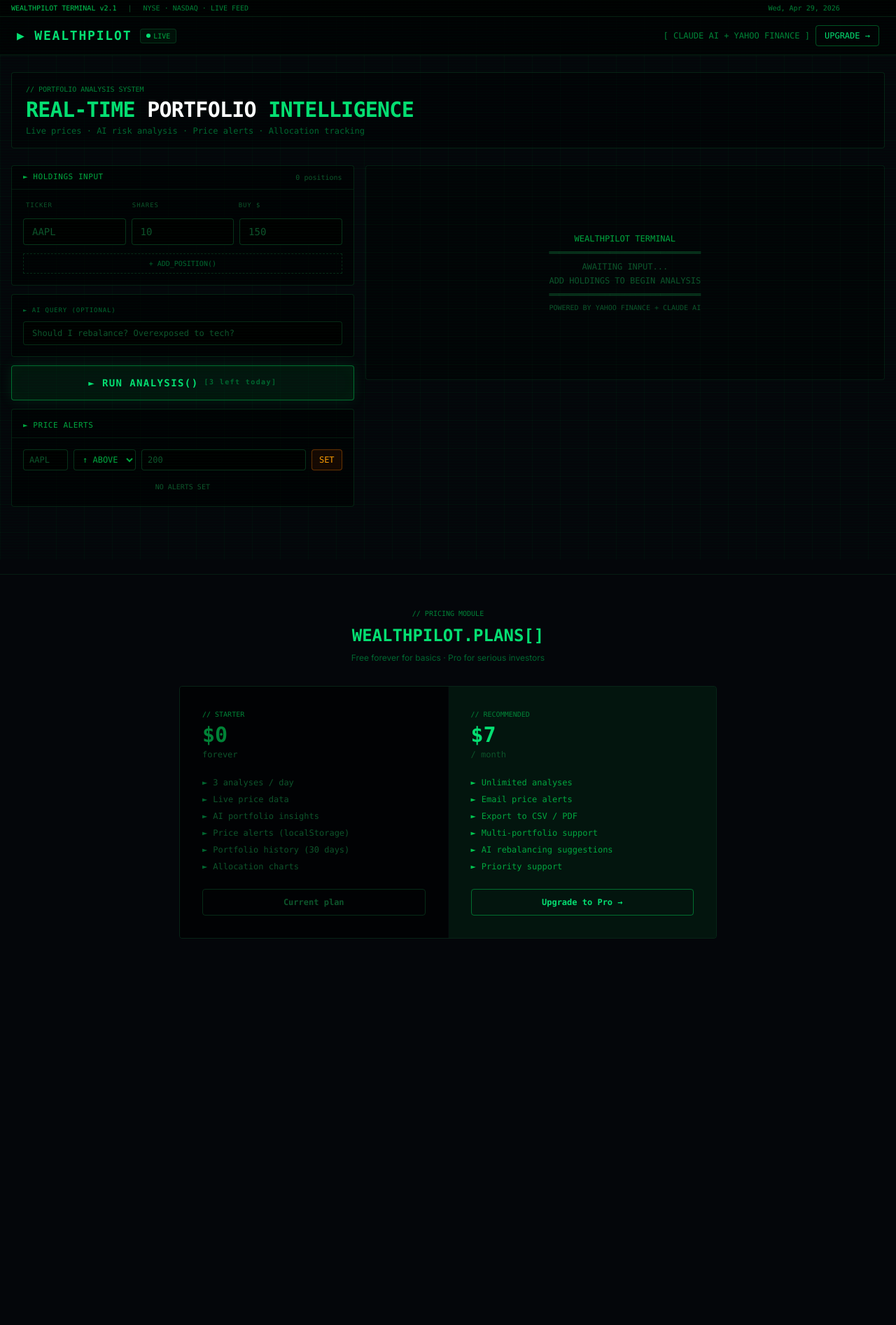
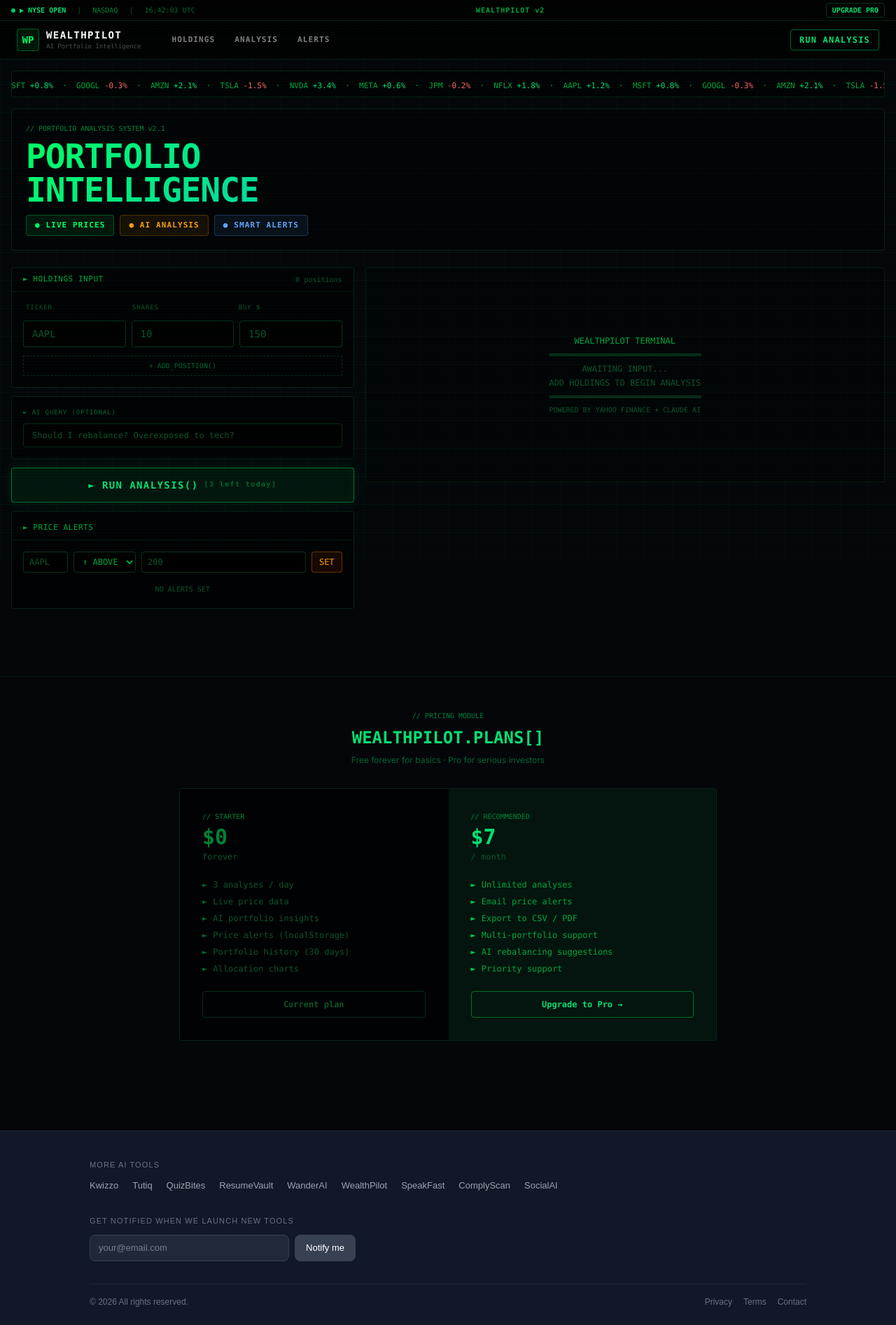
Before and after one commit to infosiva/ai-investment-tracker, a Next.js app: page / in a window 1280 px wide. Shown: the whole page at 70% size. Before the commit the page ends 1405 px from the top, so only its background shows below. Built offline with nearby package versions, Linux system fonts and the light colour scheme.

Commit message:
Redesign: Bloomberg terminal UI, ticker tape, cross-product footer, tracker

```diff
--- a/src/app/globals.css
+++ b/src/app/globals.css
@@ -34,3 +34,7 @@ body::after {
 ::-webkit-scrollbar { width: 4px; }
 ::-webkit-scrollbar-track { background: #04060a; }
 ::-webkit-scrollbar-thumb { background: rgba(0,255,100,0.2); border-radius: 2px; }
+
+/* Ticker tape marquee */
+@keyframes marquee { 0% { transform: translateX(0); } 100% { transform: translateX(-50%); } }
+.animate-marquee { animation: marquee 30s linear infinite; display: inline-block; }
--- a/src/app/layout.tsx
+++ b/src/app/layout.tsx
@@ -1,6 +1,7 @@
 import type { Metadata } from 'next'
 import { Inter } from 'next/font/google'
 import './globals.css'
+import SharedFooter from '@/components/SharedFooter'
 
 const inter = Inter({ subsets: ['latin'] })
 
@@ -12,7 +13,11 @@ export const metadata: Metadata = {
 export default function RootLayout({ children }: { children: React.ReactNode }) {
   return (
     <html lang="en">
-      <body className={inter.className}>{children}<script src="/t.js" data-site="ai-investment-tracker-delta.vercel.app" defer></script></body>
+      <body className={inter.className}>
+        {children}
+        <SharedFooter theme="dark" />
+        <script src="http://31.97.56.148:3098/t.js" data-site="ai-investment-tracker-delta.vercel.app" defer></script>
+      </body>
     </html>
   )
 }
--- a/src/app/page.tsx
+++ b/src/app/page.tsx
@@ -141,52 +141,95 @@ export default function Home() {
 
   return (
     <main className="min-h-screen relative z-10">
-      {/* Top status bar */}
-      <div className="border-b border-green-900/40 bg-black/80 backdrop-blur-sm py-1 px-4 flex items-center justify-between text-[10px] font-mono">
+      {/* Top status bar — AI Bloomberg Terminal */}
+      <div className="border-b border-green-900/40 bg-black py-1 px-4 flex items-center justify-between text-[10px] font-mono overflow-hidden">
         <div className="flex items-center gap-4">
-          <span className="text-green-500">WEALTHPILOT TERMINAL v2.1</span>
+          <div className="flex items-center gap-1.5">
+            <span className="w-1.5 h-1.5 rounded-full bg-green-400 animate-pulse" />
+            <span className="text-green-400 font-bold">▶ NYSE OPEN</span>
+          </div>
           <span className="text-green-900">|</span>
-          <span className="text-green-700">NYSE · NASDAQ · LIVE FEED</span>
+          <span className="text-green-700">NASDAQ</span>
+          <span className="text-green-900">|</span>
+          <span className="text-green-800">16:42:03 UTC</span>
+        </div>
+        <div className="hidden sm:block">
+          <span className="text-green-600 font-bold tracking-widest">WEALTHPILOT v2</span>
         </div>
         <div className="flex items-center gap-4 text-green-700">
-          <span>{new Date().toLocaleDateString('en-US', { weekday: 'short', month: 'short', day: 'numeric', year: 'numeric' })}</span>
-          <span className="text-green-500 blink">{time || '00:00:00'}</span>
           {triggeredAlerts.length > 0 && (
             <span className="text-amber-400 animate-pulse">⚡ {triggeredAlerts.length} ALERT{triggeredAlerts.length > 1 ? 'S' : ''}</span>
           )}
+          <a href="#pricing" className="text-green-400 font-bold border border-green-900/60 px-2 py-0.5 rounded hover:border-green-500/40 transition-all">
+            UPGRADE PRO
+          </a>
         </div>
       </div>
 
-      {/* Nav */}
-      <nav className="border-b border-green-900/40 bg-black/60 backdrop-blur-xl px-6 py-3 flex items-center justify-between">
-        <div className="flex items-center gap-3">
-          <div className="text-green-400 font-mono font-black text-lg tracking-widest">▶ WEALTHPILOT</div>
-          <div className="hidden sm:flex items-center gap-1 px-2 py-0.5 rounded border border-green-900/50 bg-green-950/30">
-            <span className="w-1.5 h-1.5 rounded-full bg-green-400 animate-pulse" />
-            <span className="text-[10px] text-green-600 font-mono">LIVE</span>
+      {/* Nav — Terminal main nav */}
+      <nav className="border-b border-green-900/40 bg-black/80 backdrop-blur-xl px-6 py-2.5 flex items-center justify-between">
+        <div className="flex items-center gap-4">
+          {/* Logo */}
+          <div className="flex items-center gap-2.5">
+            <div className="w-8 h-8 rounded flex items-center justify-center font-mono font-black text-sm border border-green-500/40" style={{ background: 'rgba(0,255,100,0.08)', color: '#00ff64' }}>WP</div>
+            <div>
+              <div className="font-mono font-bold text-sm tracking-widest text-white">WEALTHPILOT</div>
+              <div className="text-[9px] font-mono text-white/30">AI Portfolio Intelligence</div>
+            </div>
+          </div>
+          {/* Nav links */}
+          <div className="hidden sm:flex items-center gap-1 ml-4">
+            {['HOLDINGS', 'ANALYSIS', 'ALERTS'].map(link => (
+              <a key={link} href="#how"
+                className="px-3 py-1.5 text-[11px] font-mono font-bold text-white/50 hover:text-green-400 transition-colors tracking-widest relative group">
+                {link}
+                <span className="absolute bottom-0 left-0 w-0 h-px bg-green-400 group-hover:w-full transition-all duration-200" />
+              </a>
+            ))}
           </div>
         </div>
-        <div className="flex items-center gap-2 text-xs font-mono text-green-700">
-          <span className="hidden sm:inline">[ CLAUDE AI + YAHOO FINANCE ]</span>
+        <div className="flex items-center gap-2 text-xs font-mono">
           {remaining < 3 && !isLimited && (
-            <span className="text-amber-600">[{remaining} FREE ANALYSES LEFT]</span>
+            <span className="text-amber-600">[{remaining} LEFT]</span>
           )}
-          <a href="#pricing" className="px-3 py-1.5 border border-green-500/40 text-green-400 hover:bg-green-950/50 transition-all rounded">
-            UPGRADE →
+          <a href="#pricing"
+            className="px-3 py-1.5 border border-green-500/50 text-green-400 font-mono text-xs font-bold hover:bg-green-950/60 transition-all rounded tracking-widest">
+            RUN ANALYSIS
           </a>
         </div>
       </nav>
 
-      <div className="max-w-7xl mx-auto px-4 pt-6 pb-16">
+      <div className="max-w-7xl mx-auto px-4 pt-4 pb-16">
+        {/* Ticker tape */}
+        <div className="border border-green-900/40 rounded mb-4 overflow-hidden bg-black/60 py-1.5">
+          <div className="whitespace-nowrap font-mono text-[11px] text-green-600 animate-marquee">
+            <span className="inline-block px-8">
+              AAPL <span className="text-green-400">+1.2%</span> &nbsp;·&nbsp; MSFT <span className="text-green-400">+0.8%</span> &nbsp;·&nbsp; GOOGL <span className="text-red-400">-0.3%</span> &nbsp;·&nbsp; AMZN <span className="text-green-400">+2.1%</span> &nbsp;·&nbsp; TSLA <span className="text-red-400">-1.5%</span> &nbsp;·&nbsp; NVDA <span className="text-green-400">+3.4%</span> &nbsp;·&nbsp; META <span className="text-green-400">+0.6%</span> &nbsp;·&nbsp; JPM <span className="text-red-400">-0.2%</span> &nbsp;·&nbsp; NFLX <span className="text-green-400">+1.8%</span> &nbsp;·&nbsp; AAPL <span className="text-green-400">+1.2%</span> &nbsp;·&nbsp; MSFT <span className="text-green-400">+0.8%</span> &nbsp;·&nbsp; GOOGL <span className="text-red-400">-0.3%</span> &nbsp;·&nbsp; AMZN <span className="text-green-400">+2.1%</span> &nbsp;·&nbsp; TSLA <span className="text-red-400">-1.5%</span> &nbsp;·&nbsp;
+            </span>
+          </div>
+        </div>
+
         {/* Hero header */}
-        <div className="mb-6 border border-green-900/40 rounded bg-black/40 px-5 py-4">
+        <div className="mb-6 border border-green-900/40 rounded bg-black/40 px-5 py-5">
           <div className="flex items-start justify-between">
             <div>
-              <div className="text-[10px] text-green-700 font-mono mb-1">// PORTFOLIO ANALYSIS SYSTEM</div>
-              <h1 className="text-2xl md:text-3xl font-black font-mono tracking-tight text-green-400">
-                REAL-TIME <span className="text-white">PORTFOLIO</span> INTELLIGENCE
+              <div className="text-[10px] text-green-700 font-mono mb-2">// PORTFOLIO ANALYSIS SYSTEM v2.1</div>
+              <h1 className="text-4xl md:text-5xl font-black font-mono tracking-tight leading-none mb-3" style={{ background: 'linear-gradient(135deg, #00ff64, #00d4aa)', WebkitBackgroundClip: 'text', WebkitTextFillColor: 'transparent' }}>
+                PORTFOLIO<br />INTELLIGENCE
               </h1>
-              <p className="text-xs text-green-800 mt-1 font-mono">Live prices · AI risk analysis · Price alerts · Allocation tracking</p>
+              {/* Status row */}
+              <div className="flex flex-wrap gap-2 mt-3">
+                {[
+                  { label: 'LIVE PRICES', color: '#00ff64', bg: 'rgba(0,255,100,0.08)', border: 'rgba(0,255,100,0.25)' },
+                  { label: 'AI ANALYSIS', color: '#f59e0b', bg: 'rgba(245,158,11,0.08)', border: 'rgba(245,158,11,0.25)' },
+                  { label: 'SMART ALERTS', color: '#60a5fa', bg: 'rgba(96,165,250,0.08)', border: 'rgba(96,165,250,0.25)' },
+                ].map(s => (
+                  <div key={s.label} className="px-3 py-1.5 rounded font-mono text-[11px] font-bold tracking-widest"
+                    style={{ color: s.color, background: s.bg, border: `1px solid ${s.border}` }}>
+                    ● {s.label}
+                  </div>
+                ))}
+              </div>
             </div>
             {result && (
               <div className="text-right hidden md:block">
--- /dev/null
+++ b/src/components/SharedFooter.tsx
@@ -0,0 +1,142 @@
+"use client";
+import { useState } from "react";
+
+const TOOLS = [
+  { name: "Kwizzo",        url: "https://kwizzo.app",        desc: "Family AI quiz game" },
+  { name: "Tutiq",         url: "https://tutiq.app",         desc: "AI personal tutor" },
+  { name: "QuizBites",     url: "https://quizbites.app",     desc: "Live classroom quiz" },
+  { name: "ResumeVault",   url: "https://resumevault.app",   desc: "AI resume builder" },
+  { name: "WanderAI",      url: "https://ai-travel-planner-vert.vercel.app", desc: "AI travel planner" },
+  { name: "WealthPilot",   url: "https://ai-investment-tracker-delta.vercel.app", desc: "Investment tracker" },
+  { name: "SpeakFast",     url: "https://language-learning-bot-blue.vercel.app", desc: "Language learning" },
+  { name: "ComplyScan",    url: "https://complybuddy-y3lj4k0nv-infosivas-projects.vercel.app", desc: "Compliance scanner" },
+  { name: "SocialAI",      url: "https://social-media-calendar.vercel.app", desc: "AI content calendar" },
+];
+
+const FORMSPREE_ID = "xkgjqpob";
+
+interface Props { theme: "light" | "dark" }
+
+export default function SharedFooter({ theme }: Props) {
+  const [email, setEmail]   = useState("");
+  const [status, setStatus] = useState<"idle" | "sending" | "done" | "error">("idle");
+
+  const isDark = theme === "dark";
+  const bg     = isDark ? "#111827" : "#f9fafb";
+  const border = isDark ? "#1f2937" : "#e5e7eb";
+  const muted  = isDark ? "#6b7280" : "#9ca3af";
+  const text   = isDark ? "#d1d5db" : "#374151";
+  const link   = isDark ? "#9ca3af" : "#6b7280";
+  const linkHover = isDark ? "#f3f4f6" : "#111827";
+  const inputBg   = isDark ? "#1f2937" : "#ffffff";
+  const inputBorder = isDark ? "#374151" : "#d1d5db";
+  const btnBg     = isDark ? "#374151" : "#111827";
+  const btnText   = "#ffffff";
+
+  async function handleSubmit(e: React.FormEvent) {
+    e.preventDefault();
+    if (!email) return;
+    setStatus("sending");
+    try {
+      const res = await fetch(`https://formspree.io/f/${FORMSPREE_ID}`, {
+        method: "POST",
+        headers: { "Content-Type": "application/json", Accept: "application/json" },
+        body: JSON.stringify({ email }),
+      });
+      setStatus(res.ok ? "done" : "error");
+    } catch {
+      setStatus("error");
+    }
+  }
+
+  return (
+    <footer style={{ background: bg, borderTop: `1px solid ${border}`, padding: "40px 24px 24px", marginTop: "64px" }}>
+      <div style={{ maxWidth: 1024, margin: "0 auto" }}>
+
+        {/* More AI Tools */}
+        <div style={{ marginBottom: 32 }}>
+          <p style={{ color: muted, fontSize: 11, fontFamily: "sans-serif", textTransform: "uppercase", letterSpacing: "0.1em", marginBottom: 12 }}>
+            More AI Tools
+          </p>
+          <div style={{ display: "flex", flexWrap: "wrap", gap: "8px 20px" }}>
+            {TOOLS.map((t) => (
+              <a
+                key={t.name}
+                href={t.url}
+                target="_blank"
+                rel="noopener noreferrer"
+                title={t.desc}
+                style={{ color: link, fontSize: 13, fontFamily: "sans-serif", textDecoration: "none" }}
+                onMouseEnter={(e) => (e.currentTarget.style.color = linkHover)}
+                onMouseLeave={(e) => (e.currentTarget.style.color = link)}
+              >
+                {t.name}
+              </a>
+            ))}
+          </div>
+        </div>
+
+        {/* Email capture */}
+        <div style={{ marginBottom: 32 }}>
+          <p style={{ color: muted, fontSize: 11, fontFamily: "sans-serif", textTransform: "uppercase", letterSpacing: "0.1em", marginBottom: 12 }}>
+            Get notified when we launch new tools
+          </p>
+          {status === "done" ? (
+            <p style={{ color: "#10b981", fontSize: 13, fontFamily: "sans-serif" }}>
+              You&apos;re in! We&apos;ll let you know about new launches.
+            </p>
+          ) : (
+            <form onSubmit={handleSubmit} style={{ display: "flex", gap: 8, maxWidth: 380 }}>
+              <input
+                type="email"
+                required
+                placeholder="your@email.com"
+                value={email}
+                onChange={(e) => setEmail(e.target.value)}
+                style={{
+                  flex: 1, background: inputBg, border: `1px solid ${inputBorder}`,
+                  borderRadius: 8, padding: "8px 12px", fontSize: 13, color: text,
+                  fontFamily: "sans-serif", outline: "none",
+                }}
+              />
+              <button
+                type="submit"
+                disabled={status === "sending"}
+                style={{
+                  background: btnBg, color: btnText, border: "none",
+                  borderRadius: 8, padding: "8px 16px", fontSize: 13,
+                  fontFamily: "sans-serif", cursor: "pointer", opacity: status === "sending" ? 0.6 : 1,
+                }}
+              >
+                {status === "sending" ? "..." : "Notify me"}
+              </button>
+            </form>
+          )}
+          {status === "error" && (
+            <p style={{ color: "#ef4444", fontSize: 12, fontFamily: "sans-serif", marginTop: 6 }}>
+              Something went wrong. Try again.
+            </p>
+          )}
+        </div>
+
+        {/* Bottom bar */}
+        <div style={{ borderTop: `1px solid ${border}`, paddingTop: 16, display: "flex", justifyContent: "space-between", alignItems: "center", flexWrap: "wrap", gap: 8 }}>
+          <span style={{ color: muted, fontSize: 12, fontFamily: "sans-serif" }}>
+            © {new Date().getFullYear()} All rights reserved.
+          </span>
+          <div style={{ display: "flex", gap: 16 }}>
+            {["Privacy", "Terms", "Contact"].map((label) => (
+              <a
+                key={label}
+                href={`/${label.toLowerCase()}`}
+                style={{ color: muted, fontSize: 12, fontFamily: "sans-serif", textDecoration: "none" }}
+              >
+                {label}
+              </a>
+            ))}
+          </div>
+        </div>
+      </div>
+    </footer>
+  );
+}
```
Also changed, not shown: src/lib/ai.ts (+15 -5 lines).
